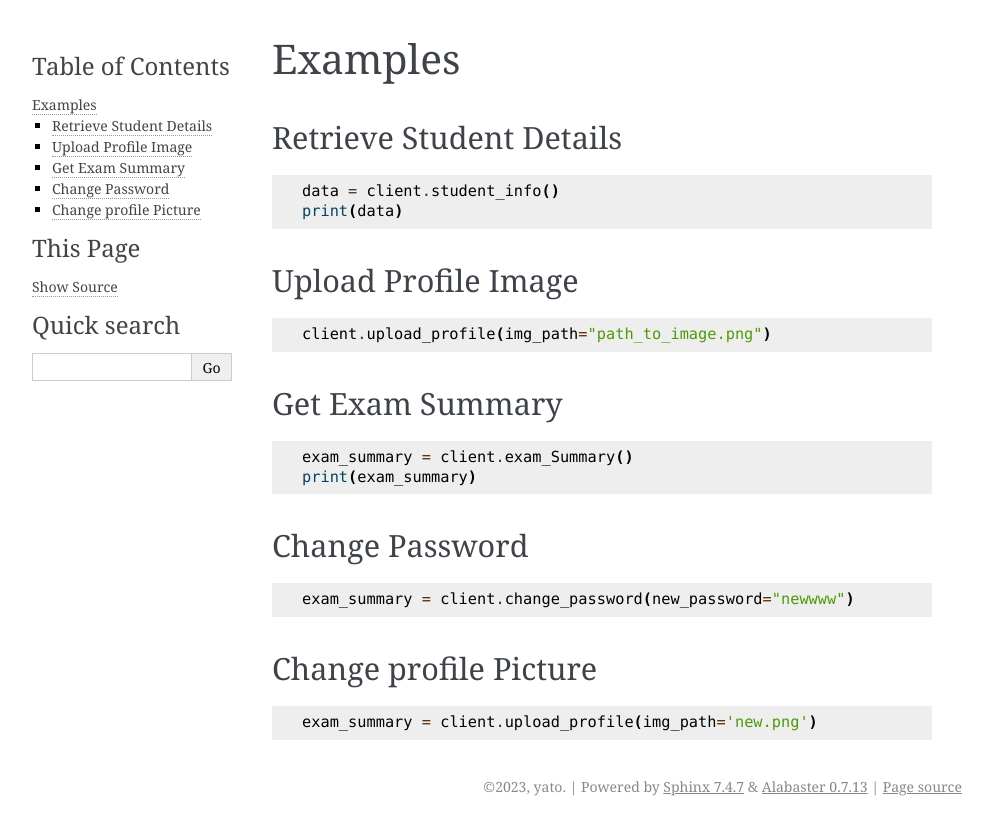
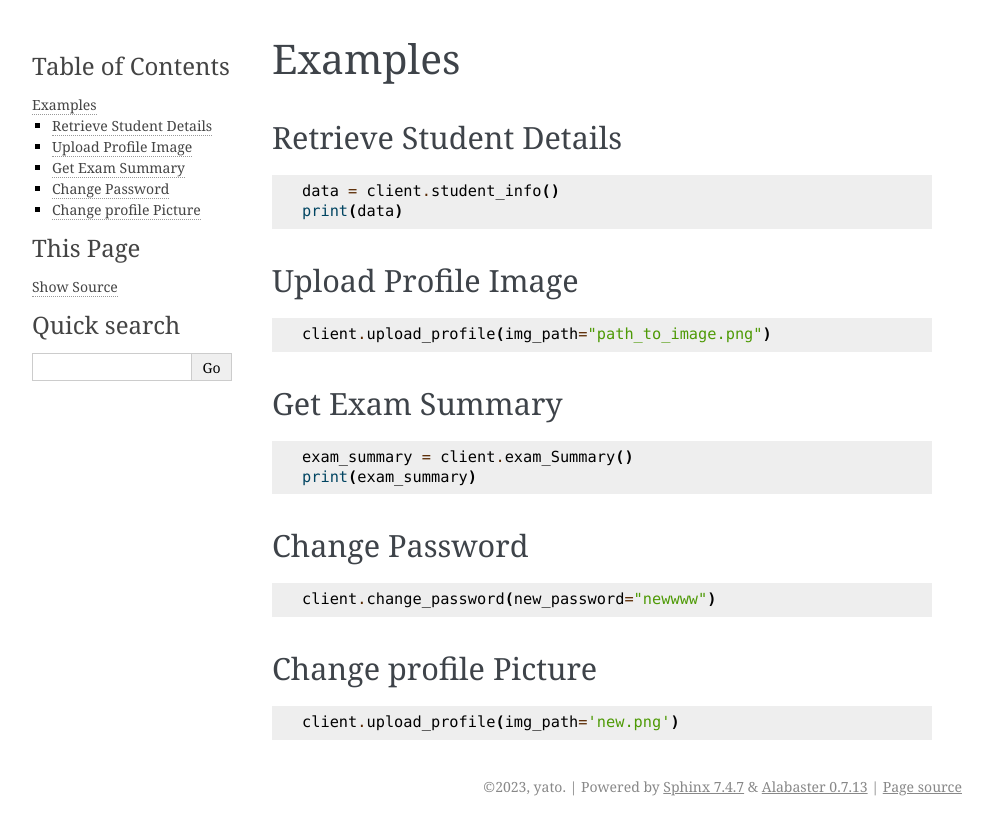
Before and after one commit to aminobot22/gehu_erp, a Sphinx documentation site: the page built from source/examples.rst, in a window 1280 px wide. Shown: the top 835 px of the page, without its empty margins (148-1141 px from the left). Built offline with Sphinx 7.4.7, drawn with Linux system fonts in a browser that asks for light colours.

Commit message:
Update examples.rst

```diff
--- a/source/examples.rst
+++ b/source/examples.rst
@@ -29,7 +29,7 @@ Change Password
 
 .. code-block:: python
 
-   exam_summary = client.change_password(new_password="newwww")
+ client.change_password(new_password="newwww")
 
 
 Change profile Picture
@@ -37,4 +37,4 @@ Change profile Picture
 
 .. code-block:: python
 
-   exam_summary = client.upload_profile(img_path='new.png')
+ client.upload_profile(img_path='new.png')
```
